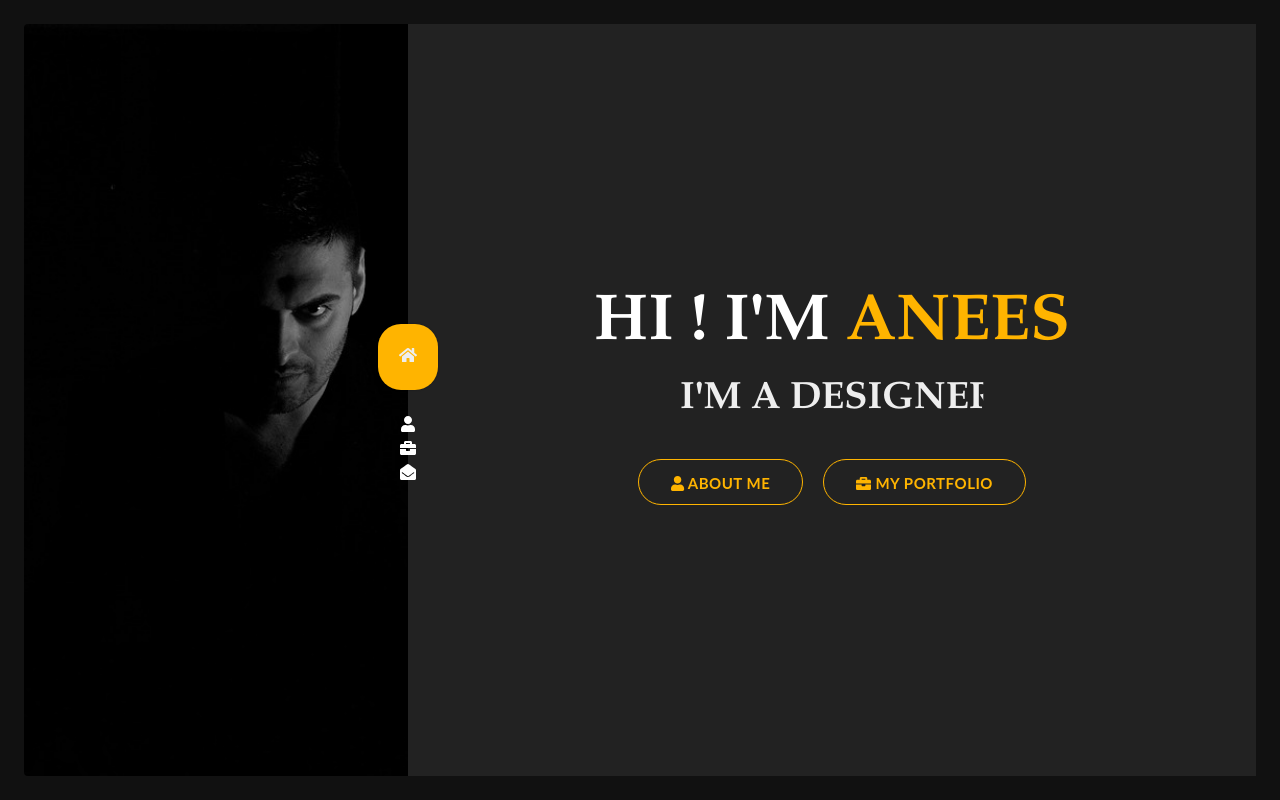
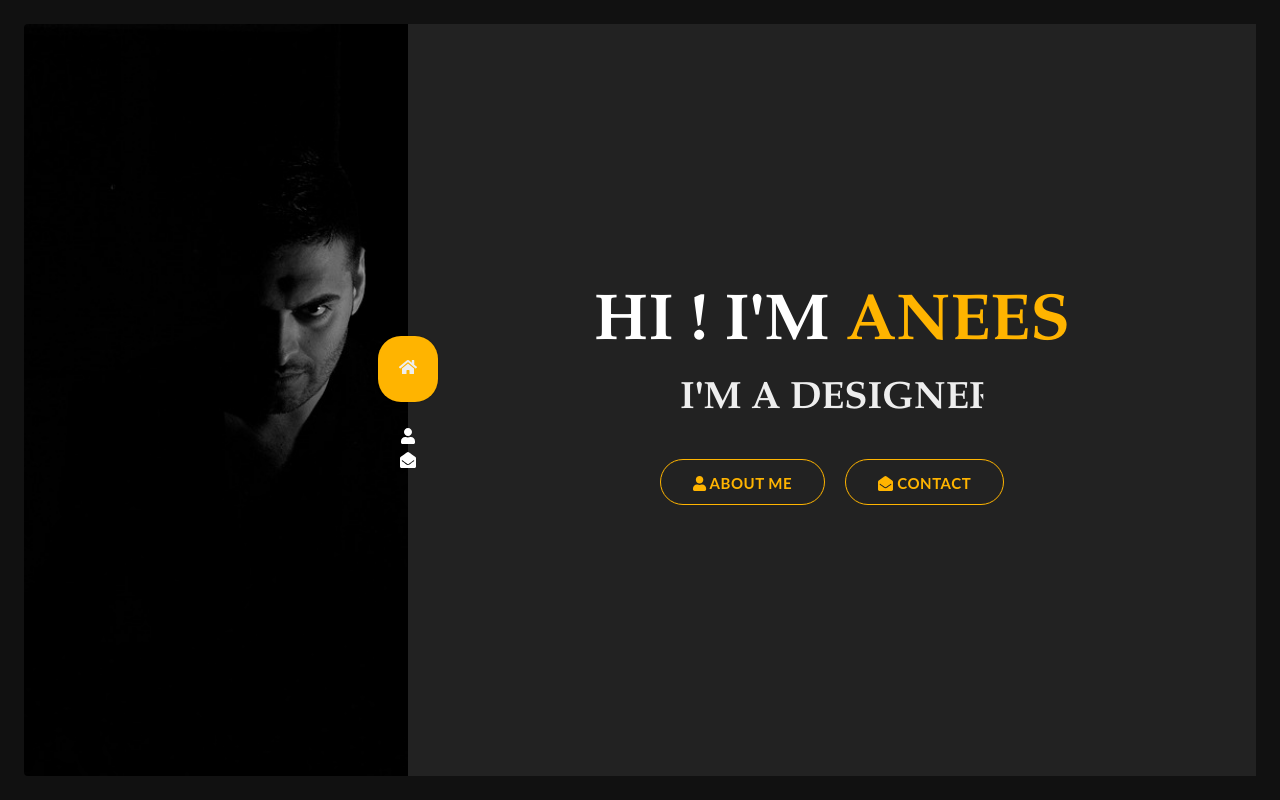
Before and after one commit to arehman849/aneesrahiman.com, a React (Create React App) app: page / in a window 1280 px wide. Built offline with nearby package versions, Linux system fonts and the light colour scheme.

Commit message:
removing work and blog
to be brought back once implementation is completed

```diff
--- a/src/Components/about.jsx
+++ b/src/Components/about.jsx
@@ -151,9 +151,9 @@ class About extends Component {
                                         <FaIcon key="Resume" value="Resume" /> &nbsp;
                                         My Resume
                                     </NavigationLink>
-                                    <NavigationLink to="Blog" id="link-Blog" onClick={this.clickHandler} className="btn btn-secondary font-weight-700">
-                                        <FaIcon key="Blog" value="Blog" /> &nbsp;
-                                        My Blog
+                                    <NavigationLink to="Contact" id="link-Contact" onClick={this.clickHandler} className="btn btn-secondary font-weight-700">
+                                        <FaIcon key="Contact" value="Contact" /> &nbsp;
+                                        Contact
                                     </NavigationLink>
                                 </div>
                             </HashRouter>
--- a/src/Components/header.jsx
+++ b/src/Components/header.jsx
@@ -16,5 +16,5 @@ class Header extends Component {
   }
 }
 
-const links = ["Home", "About", "Work", "Contact"];
+const links = ["Home", "About", "Contact"];
 export default Header;
--- a/src/Components/home.jsx
+++ b/src/Components/home.jsx
@@ -45,9 +45,9 @@ class Home extends Component {
                                 </NavigationLink>
                             </li>
                             <li onClick={this.clickHandler}>
-                                <NavigationLink  to="Work" id="link-Work" className="btn btn-secondary link-work">
-                                    <FaIcon key="Work" value="Work"/>
-                                    &nbsp;My Portfolio
+                                <NavigationLink  to="Contact" id="link-Contact" className="btn btn-secondary link-work">
+                                    <FaIcon key="Contact" value="Contact"/>
+                                    &nbsp;Contact
                                 </NavigationLink>
                             </li>
                         </ul>
```
